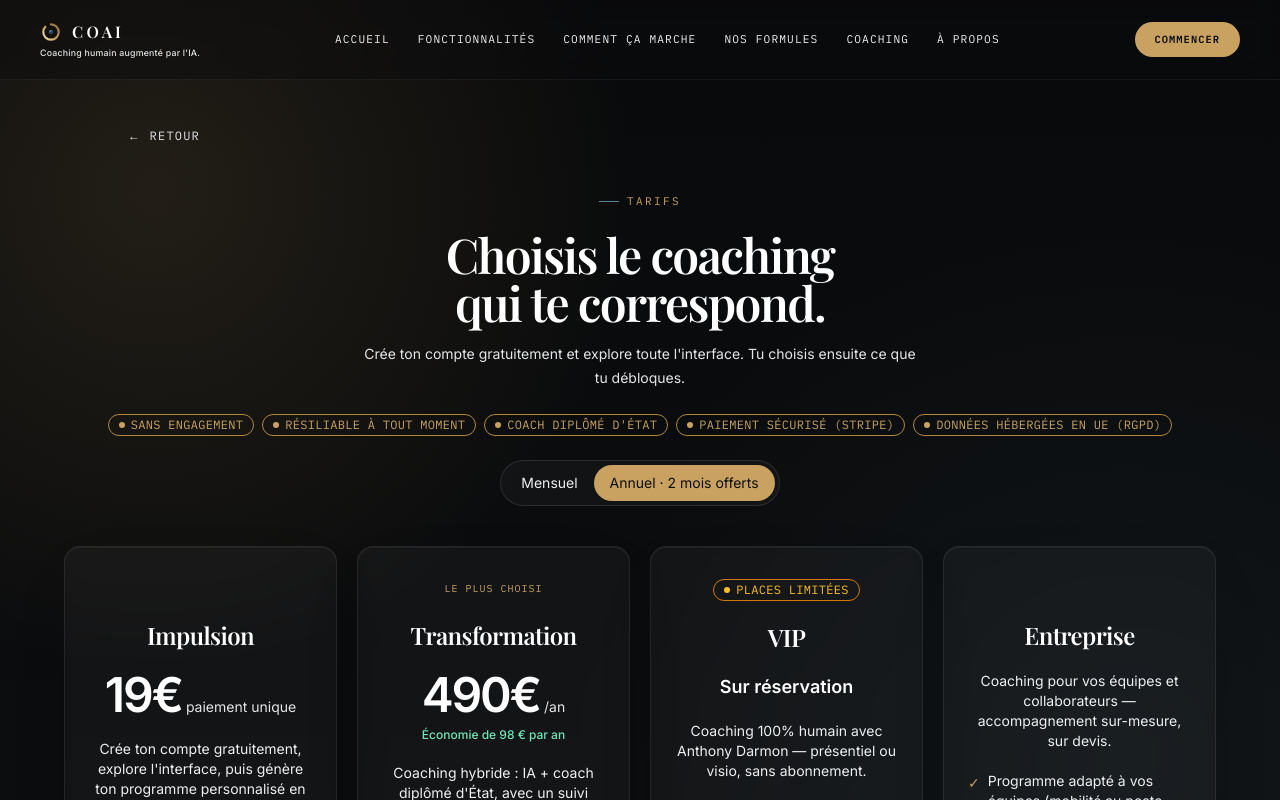
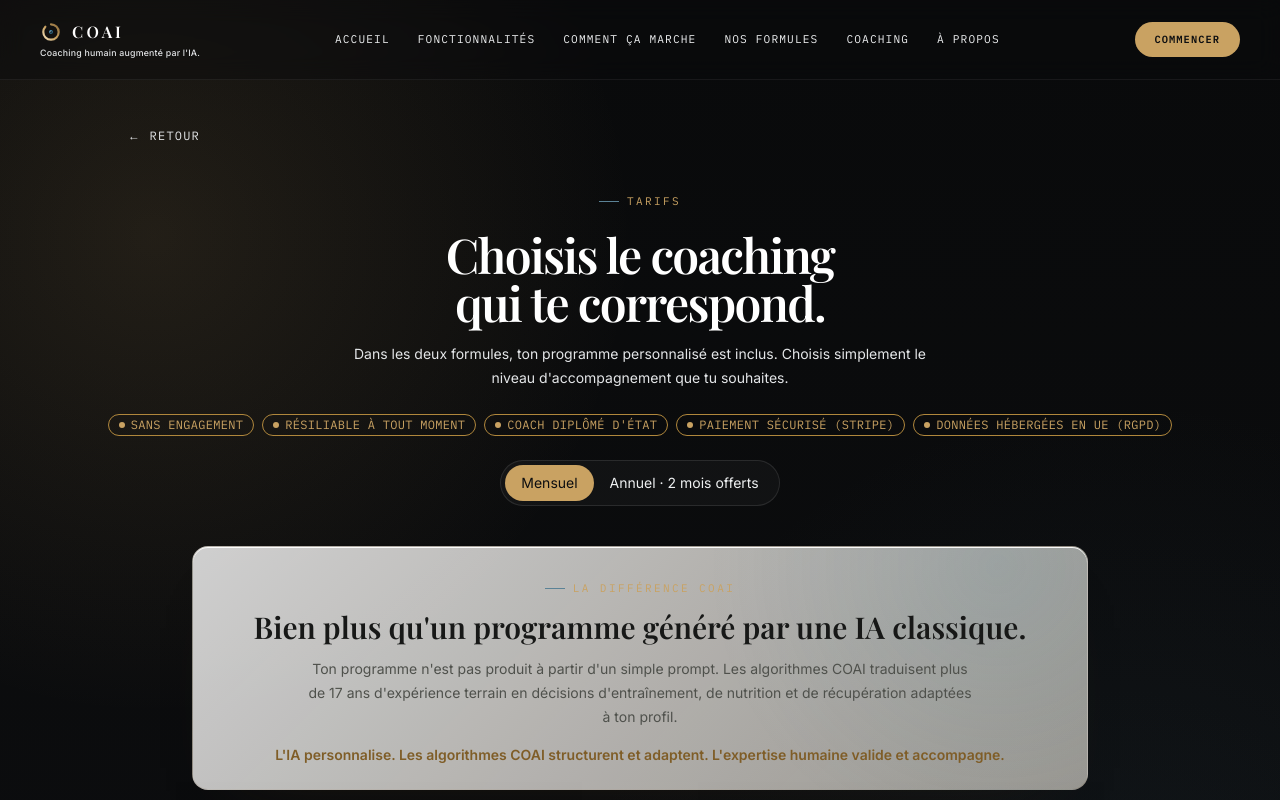
Before and after one commit to anthonydarmon213-ux/COAI, a Next.js app: page /pricing in a window 1280 px wide. Shown: the top 800 px of the page. Built offline with nearby package versions, Linux system fonts and the light colour scheme; no server answers.

Commit message:
Epure le hero et clarifie les offres COAI

```diff
--- a/src/app/(marketing)/pricing/page.tsx
+++ b/src/app/(marketing)/pricing/page.tsx
@@ -31,9 +31,9 @@ export default function PricingPage({
   searchParams?: { billing?: string; checkout?: string };
 }) {
   const vipHref = buildWhatsAppLink(VIP_MESSAGE);
-  // L'annuel est présenté en premier pour privilégier l'engagement et la
-  // trésorerie, sans retirer le mensuel (accessible en un clic).
-  const annual = searchParams?.billing !== "monthly";
+  // Le mensuel rassure davantage au premier contact. L'annuel reste une
+  // option avantageuse, mais n'est plus imposé à l'arrivée sur la page.
+  const annual = searchParams?.billing === "annual";
   const displayedTiers = TIERS.map((tier) => {
     // Impulsion (paiement unique) ne dépend jamais du bascule mensuel/annuel.
     if (!annual || tier.sessions || tier.oneShot) return tier;
@@ -55,8 +55,8 @@ export default function PricingPage({
           Choisis le coaching qui te correspond.
         </h1>
         <p className="mx-auto mt-4 max-w-xl text-sm leading-6 text-graphite-400">
-          Crée ton compte gratuitement et explore toute l&apos;interface. Tu choisis ensuite ce que
-          tu débloques.
+          Dans les deux formules, ton programme personnalisé est inclus. Choisis simplement le
+          niveau d&apos;accompagnement que tu souhaites.
         </p>
         <div className="mt-6 flex justify-center">
           <TrustBadges />
@@ -74,10 +74,25 @@ export default function PricingPage({
         </Card>
       )}
 
+      <div className="coai-pricing-algorithm w-full max-w-4xl rounded-2xl px-6 py-6 text-center sm:px-10">
+        <SectionLabel>La différence COAI</SectionLabel>
+        <h2 className="mt-3 font-display text-2xl font-semibold text-white sm:text-3xl">
+          Bien plus qu&apos;un programme généré par une IA classique.
+        </h2>
+        <p className="mx-auto mt-3 max-w-2xl text-sm leading-6 text-graphite-300">
+          Ton programme n&apos;est pas produit à partir d&apos;un simple prompt. Les algorithmes COAI
+          traduisent plus de 17 ans d&apos;expérience terrain en décisions d&apos;entraînement, de
+          nutrition et de récupération adaptées à ton profil.
+        </p>
+        <p className="mt-4 text-sm font-semibold text-laiton-300">
+          L&apos;IA personnalise. Les algorithmes COAI structurent et adaptent. L&apos;expertise humaine valide et accompagne.
+        </p>
+      </div>
+
       {/* Comparateur à 4 colonnes (13/08/2026, nouveau modèle d'accès libre)
           — Entreprise réintégrée au grid, à côté de VIP, pour plus de
           visibilité (elle était auparavant sortie en bandeau à part). */}
-      <div className="grid w-full max-w-6xl grid-cols-1 items-stretch gap-5 sm:grid-cols-2 lg:grid-cols-4">
+      <div className="grid w-full max-w-5xl grid-cols-1 items-stretch gap-5 sm:grid-cols-2">
         {displayedTiers.map((tier) => (
           <Card
             id={tier.sessions ? "vip" : undefined}
@@ -189,7 +204,7 @@ export default function PricingPage({
                     </>
                   }
                 >
-                  <OneShotProgrammeButton label="Générer mon programme — 19€" />
+                  <OneShotProgrammeButton label="Générer mon programme avec COAI — 19€" />
                 </OffreConsentGate>
               ) : tier.plan ? (
                 <OffreConsentGate
@@ -204,7 +219,7 @@ export default function PricingPage({
                     </>
                   }
                 >
-                  <SubscribeButton plan={tier.plan} billing={annual ? "ANNUAL" : "MONTHLY"} label="Commencer mes 7 jours offerts" className="w-full" />
+                  <SubscribeButton plan={tier.plan} billing={annual ? "ANNUAL" : "MONTHLY"} label="Générer mon programme + activer mon suivi" className="w-full" />
                 </OffreConsentGate>
               ) : null}
               {tier.essai && <span className="text-sm font-medium text-laiton-300">{tier.essai}</span>}
--- a/src/app/globals.css
+++ b/src/app/globals.css
@@ -357,12 +357,13 @@ body {
 
 .coai-landing-hero-overlay {
   background:
-    linear-gradient(90deg, rgba(248,245,238,.9) 0%, rgba(248,245,238,.48) 48%, rgba(237,241,241,.3) 100%),
-    linear-gradient(180deg, rgba(248,245,238,.18), rgba(244,240,232,.72) 78%, #f7f4ee 100%);
+    radial-gradient(circle at 50% 18%, rgba(105,164,188,.17), transparent 23rem),
+    radial-gradient(circle at 18% 70%, rgba(211,170,95,.19), transparent 28rem),
+    linear-gradient(145deg, #fbfaf7 0%, #f3eee4 52%, #e7eff1 100%);
 }
 
 .coai-landing-wordmark { color: #171817; text-shadow: 0 1px 0 rgba(255,255,255,.7); }
-.coai-landing-eyebrow { color: #567d90; text-shadow: none; }
+.coai-landing-eyebrow { color: #49788f; text-shadow: 0 1px 0 rgba(255,255,255,.8); }
 
 .coai-landing-promise {
   border-color: rgba(99,76,42,.16);
@@ -454,6 +455,17 @@ body {
 }
 .coai-marketing-footer .text-graphite-500 { color: #64665f; }
 .coai-marketing-footer a { transition: color .2s ease; }
+
+.coai-pricing-algorithm {
+  border: 1px solid rgba(99,76,42,.15);
+  background:
+    radial-gradient(circle at 90% 8%, rgba(82,142,167,.14), transparent 18rem),
+    linear-gradient(135deg, rgba(255,255,255,.8), rgba(240,233,221,.62));
+  box-shadow: 0 30px 70px -52px rgba(52,39,22,.62), inset 0 1px 0 rgba(255,255,255,.94);
+}
+.coai-pricing-algorithm .text-white { color: #171817; }
+.coai-pricing-algorithm .text-graphite-300 { color: #4f514c; }
+.coai-pricing-algorithm .text-laiton-300 { color: #7f5d27; }
 
 @media (max-width: 640px) {
   .coai-landing-hero { min-height: auto; padding-top: 7rem; }
--- a/src/components/marketing/coai-intro.tsx
+++ b/src/components/marketing/coai-intro.tsx
@@ -1,7 +1,5 @@
 "use client";
 
-import { useEffect, useRef } from "react";
-import Image from "next/image";
 import Link from "next/link";
 import { Button } from "@/components/ui/button";
 
@@ -9,86 +7,16 @@ import { Button } from "@/components/ui/button";
 // (arc humain qui se referme, anneau IA qui apparaît, point central) avant
 // le hero produit. Joue une fois au chargement, respecte prefers-reduced-motion.
 export function CoaiIntro() {
-  const markRef = useRef<SVGSVGElement>(null);
-
-  useEffect(() => {
-    const frame = requestAnimationFrame(() => {
-      const timeout = setTimeout(() => markRef.current?.classList.add("in"), 150);
-      return () => clearTimeout(timeout);
-    });
-    return () => cancelAnimationFrame(frame);
-  }, []);
-
   return (
     <section className="coai-future-hero coai-landing-hero relative flex min-h-screen flex-col items-center justify-center gap-8 overflow-hidden px-6 pb-12 pt-28 text-center sm:pb-16 sm:pt-32">
       <div className="coai-future-architecture" aria-hidden="true" />
       <div className="coai-future-horizon" aria-hidden="true" />
       <div className="coai-future-ring coai-future-ring-one" aria-hidden="true" />
       <div className="coai-future-ring coai-future-ring-two" aria-hidden="true" />
-      {/* Photo en arrière-plan plein cadre (14/08/2026, retour à cette version
-          après essai d'un layout scindé photo/texte — jugé "pas aligné" sur
-          desktop, cf. historique) — placée après les couches décoratives
-          pour rester visible au-dessus d'elles. */}
-      <Image
-        src="/anthony-studio-premium.jpg"
-        alt="Anthony Darmon, fondateur de COAI, dans un studio de coaching premium"
-        fill
-        sizes="100vw"
-        className="coai-landing-hero-image object-cover object-top"
-        priority
-      />
       <div className="coai-landing-hero-overlay absolute inset-0" aria-hidden="true" />
-      {/* La photo contient son propre logo "COAI" imprimé en haut à gauche —
-          masqué ici plutôt que retouché dans le fichier, pour ne pas
-          doubler avec le logo de la nav juste au-dessus. */}
-      <div
-        className="pointer-events-none absolute left-0 top-0"
-        style={{
-          width: "clamp(120px, 32vw, 480px)",
-          height: "clamp(80px, 20vw, 300px)",
-          background: "radial-gradient(ellipse at 0% 0%, rgba(246,242,233,.96) 0%, rgba(246,242,233,.92) 58%, rgba(246,242,233,0) 100%)",
-        }}
-        aria-hidden="true"
-      />
 
-      <div className="relative z-10 flex flex-col items-center gap-3">
-        <span className="coai-landing-wordmark inline-flex items-center font-display text-[clamp(3.2rem,11vw,6.5rem)] font-bold leading-none tracking-tight text-white">
-          C
-          <svg
-            ref={markRef}
-            className="coai-intro-mark relative top-[-0.06em] mx-[0.04em] inline-block h-[1.28em] w-[1.28em] align-middle"
-            viewBox="0 0 120 120"
-            fill="none"
-            xmlns="http://www.w3.org/2000/svg"
-            aria-hidden="true"
-          >
-            <circle
-              className="coai-intro-arc-human"
-              cx="60"
-              cy="60"
-              r="44"
-              stroke="#c9a262"
-              strokeWidth="7"
-              strokeLinecap="round"
-              transform="rotate(-90 60 60)"
-            />
-            <circle
-              className="coai-intro-arc-ai"
-              cx="60"
-              cy="60"
-              r="28"
-              stroke="#6b7078"
-              strokeWidth="2.5"
-              strokeLinecap="round"
-              strokeDasharray="3.2 3.6"
-            />
-            <circle className="coai-intro-dot" cx="60" cy="60" r="5.5" fill="#3d7a99" />
-            <circle className="coai-intro-dot" cx="60" cy="60" r="2.5" fill="#0d1b22" />
-            <circle className="coai-intro-dot" cx="58.5" cy="58.5" r="0.9" fill="#eaf4f8" />
-          </svg>
-          AI
-        </span>
-        <span className="coai-landing-eyebrow max-w-xl text-balance text-sm font-semibold tracking-[0.04em] sm:text-base">
+      <div className="relative z-10 flex flex-col items-center">
+        <span className="coai-landing-eyebrow max-w-xl text-balance font-display text-xl font-medium italic tracking-[-0.01em] sm:text-2xl">
           Le coaching intelligent. L&apos;expertise humaine.
         </span>
       </div>
```
